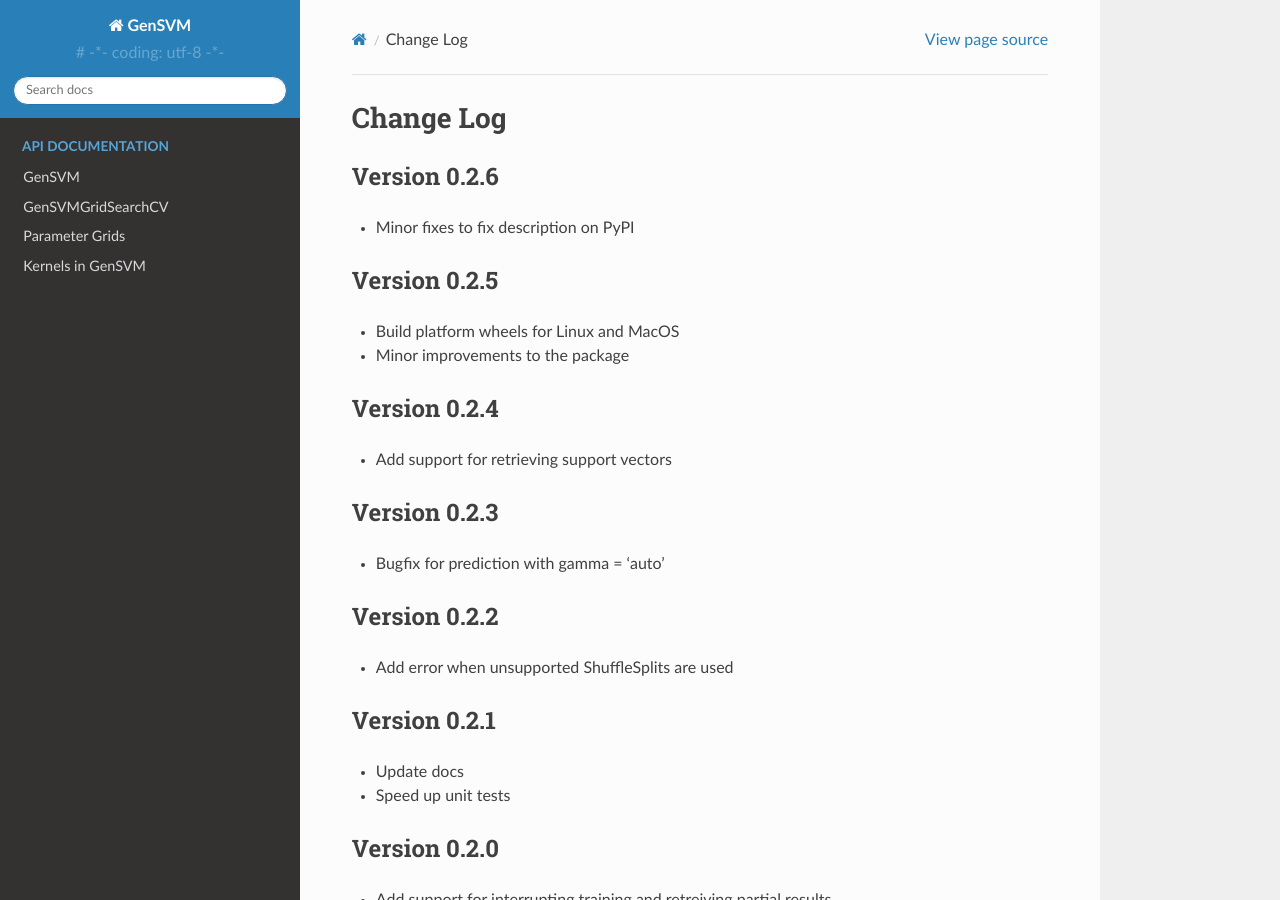
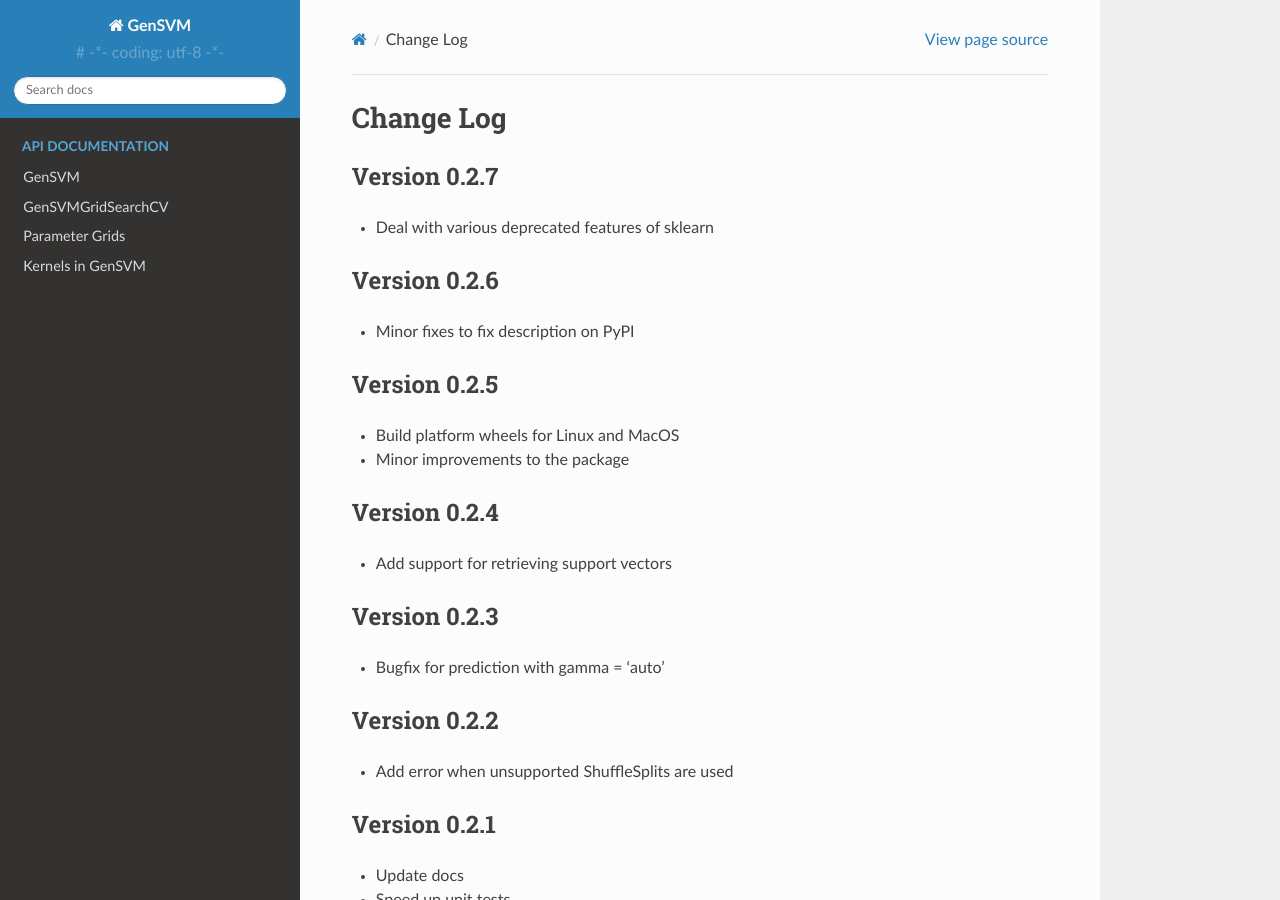
Before and after one commit to GjjvdBurg/PyGenSVM, a Sphinx documentation site: the page built from docs/CHANGELOG.rst, in a window 1280 px wide and 900 px high. Built offline with Sphinx 7.4.7 and the Read the Docs theme 2.0.0, drawn with Linux system fonts in a browser that asks for light colours; pages that are not in the unit, such as notebooks, are missing from menus.

Commit message:
PyGenSVM Release 0.2.7
- Deal with various deprecated features of sklearn

```diff
--- a/docs/CHANGELOG.rst
+++ b/docs/CHANGELOG.rst
@@ -1,6 +1,12 @@
 
 Change Log
 ----------
+
+Version 0.2.7
+^^^^^^^^^^^^^
+
+
+* Deal with various deprecated features of sklearn
 
 Version 0.2.6
 ^^^^^^^^^^^^^
```
Also changed, not shown: CHANGELOG.md (+4 -0 lines).
